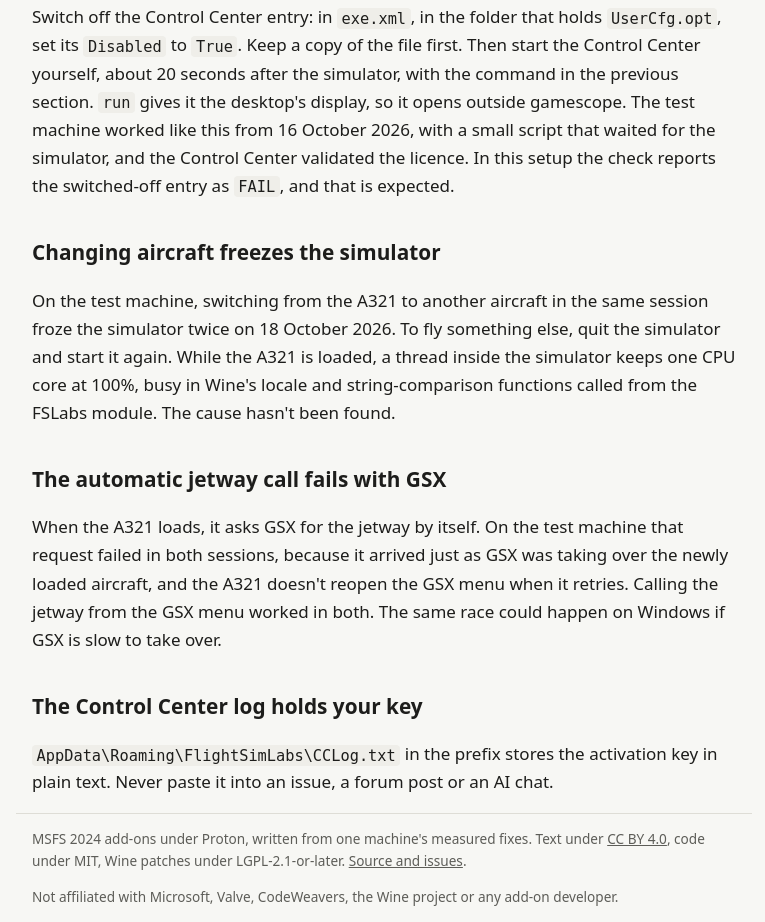
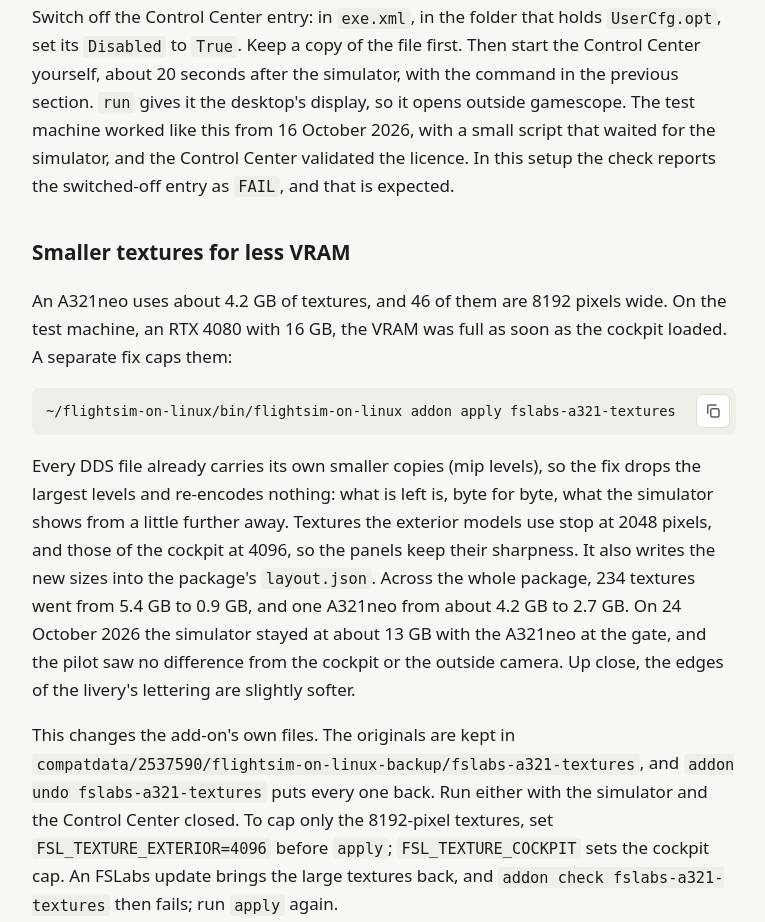
Before and after one commit to brunofgmag/flightsim-on-linux, a plain HTML site: page docs/fslabs-a321.html in a window 1280 px wide. Shown: the part 1824-2746 px from the top of the page, without its empty margins (256-1021 px from the left). Drawn offline with Linux system fonts and the light colour scheme.

Commit message:
docs: regenerate the add-on pages for the fslabs texture cap

```diff
--- a/docs/fslabs-a321.html
+++ b/docs/fslabs-a321.html
@@ -56,6 +56,12 @@
 <p>gamescope shows one window at a time. On the test machine the Control Center, started by the simulator, opened inside gamescope, covered the simulator and left it without a mouse pointer. Without gamescope, under the Wayland driver, it opened in its own window on the desktop, so skip this section unless you use gamescope.</p>
 <p>Switch off the Control Center entry: in <code>exe.xml</code>, in the folder that holds <code>UserCfg.opt</code>, set its <code>Disabled</code> to <code>True</code>. Keep a copy of the file first. Then start the Control Center yourself, about 20 seconds after the simulator, with the command in the previous section. <code>run</code> gives it the desktop's display, so it opens outside gamescope. The test machine worked like this from 16 October 2026, with a small script that waited for the simulator, and the Control Center validated the licence. In this setup the check reports the switched-off entry as <code>FAIL</code>, and that is expected.</p>
 
+<h2>Smaller textures for less VRAM</h2>
+<p>An A321neo uses about 4.2 GB of textures, and 46 of them are 8192 pixels wide. On the test machine, an RTX 4080 with 16 GB, the VRAM was full as soon as the cockpit loaded. A separate fix caps them:</p>
+<pre><code>~/flightsim-on-linux/bin/flightsim-on-linux addon apply fslabs-a321-textures</code></pre>
+<p>Every DDS file already carries its own smaller copies (mip levels), so the fix drops the largest levels and re-encodes nothing: what is left is, byte for byte, what the simulator shows from a little further away. Textures the exterior models use stop at 2048 pixels, and those of the cockpit at 4096, so the panels keep their sharpness. It also writes the new sizes into the package's <code>layout.json</code>. Across the whole package, 234 textures went from 5.4 GB to 0.9 GB, and one A321neo from about 4.2 GB to 2.7 GB. On 24 October 2026 the simulator stayed at about 13 GB with the A321neo at the gate, and the pilot saw no difference from the cockpit or the outside camera. Up close, the edges of the livery's lettering are slightly softer.</p>
+<p>This changes the add-on's own files. The originals are kept in <code>compatdata/2537590/flightsim-on-linux-backup/fslabs-a321-textures</code>, and <code>addon undo fslabs-a321-textures</code> puts every one back. Run either with the simulator and the Control Center closed. To cap only the 8192-pixel textures, set <code>FSL_TEXTURE_EXTERIOR=4096</code> before <code>apply</code>; <code>FSL_TEXTURE_COCKPIT</code> sets the cockpit cap. An FSLabs update brings the large textures back, and <code>addon check fslabs-a321-textures</code> then fails; run <code>apply</code> again.</p>
+
 <h2>Changing aircraft freezes the simulator</h2>
 <p>On the test machine, switching from the A321 to another aircraft in the same session froze the simulator twice on 18 October 2026. To fly something else, quit the simulator and start it again. While the A321 is loaded, a thread inside the simulator keeps one CPU core at 100%, busy in Wine's locale and string-comparison functions called from the FSLabs module. The cause hasn't been found.</p>
 <h2>The automatic jetway call fails with GSX</h2>
```
Also changed, not shown: docs/addons.html (+1 -1 lines).
